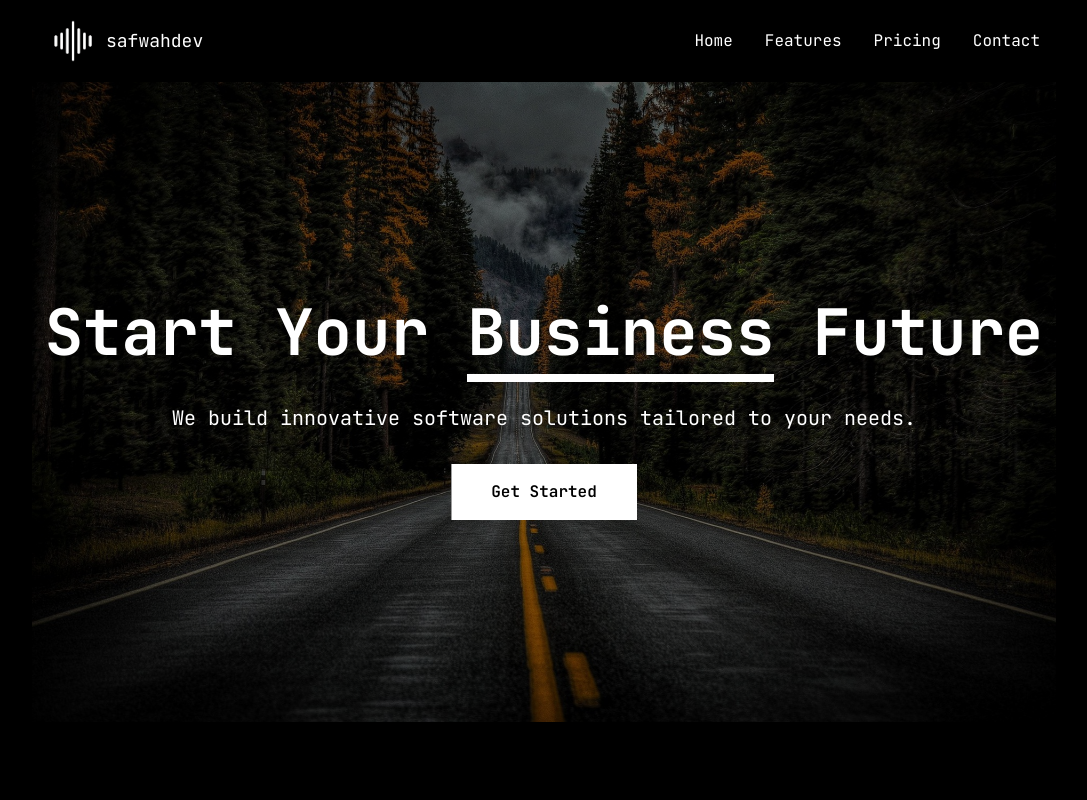
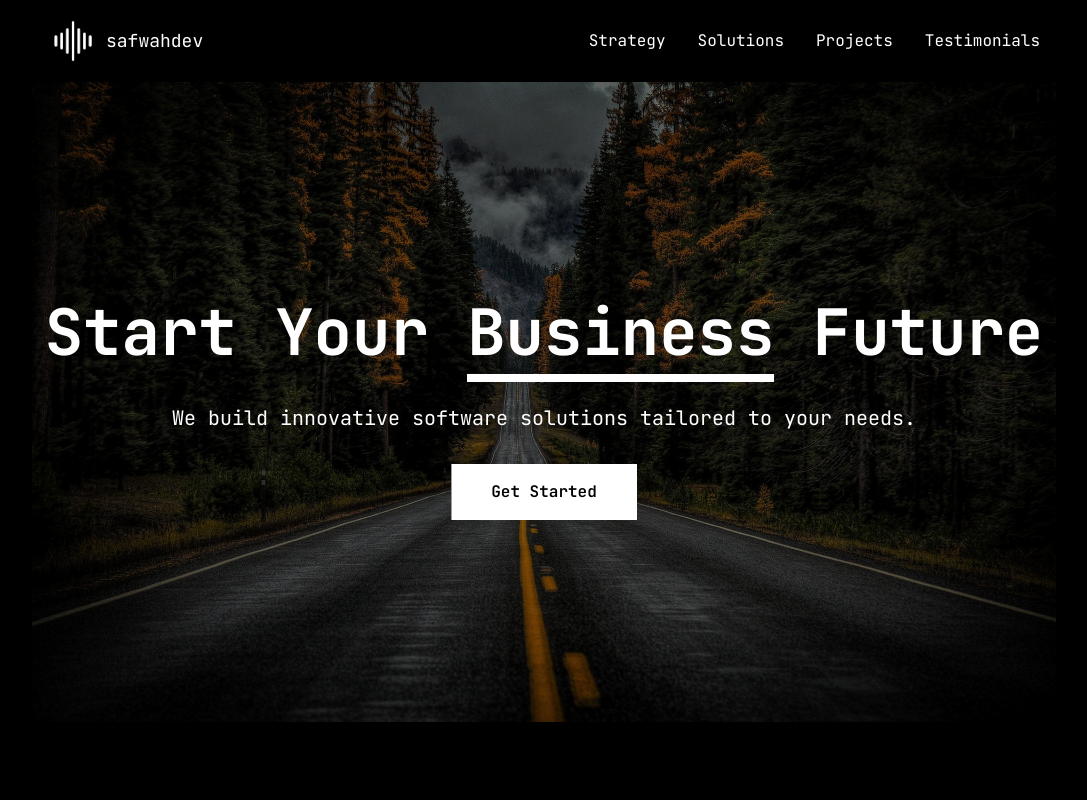
Before and after one commit to Ammarbashirharuna/safwahdev-portfolio, a Next.js app: page / in a window 1280 px wide. Shown: the top 800 px of the page, without its empty margins (96-1183 px from the left). Built offline with nearby package versions, Linux system fonts and the light colour scheme.

Commit message:
furbish the UI design again

```diff
--- a/app/page.js
+++ b/app/page.js
@@ -1,34 +1,106 @@
+'use client';
+
 import Image from "next/image";
+import { useState } from "react";
 import { FaCheckCircle, FaArrowRight } from "react-icons/fa";
 import { CiGlobe } from "react-icons/ci";
 import { BsCloud, BsCloudLightning } from "react-icons/bs"
 import { RxCode } from "react-icons/rx";
 
 export default function Home() {
+  const [isOpen, setIsOpen] = useState(false);
+
+  const toggleMenu = () => {
+    setIsOpen(!isOpen);
+  };
+
   return (
     <main className="bg-black">
       <article className="flex min-h-screen flex-col items-center justify-between max-w-[80vw] my-0 mx-[auto] text-white">
-        <nav className="w-full flex items-center justify-between p-4">
+      <nav className="w-full flex items-center justify-between p-4 bg-black text-white">
       <div className="flex items-center gap-2">
         <Image
-              // Replace with your logo path
           src={`/logo-safwah.png`}
           alt="logo"
           width={50}
           height={50}
           style={{
             maxWidth: "100%",
-                height: "auto"
-              }} />
+            height: "auto",
+          }}
+        />
         <span className="text-lg">safwahdev</span>
       </div>
-          <ul className="flex space-x-8">
-            <li className="hover:text-gray-300 cursor-pointer">Home</li>
-            <li className="hover:text-gray-300 cursor-pointer">Features</li>
-            <li className="hover:text-gray-300 cursor-pointer">Pricing</li>
-            <li className="hover:text-gray-300 cursor-pointer">Contact</li>
+      <div className="md:hidden">
+        <button
+          onClick={toggleMenu}
+          className="text-white focus:outline-none focus:ring-2 focus:ring-white"
+        >
+          {isOpen ? (
+            <svg
+              className="w-6 h-6"
+              fill="none"
+              stroke="currentColor"
+              viewBox="0 0 24 24"
+              xmlns="http://www.w3.org/2000/svg"
+            >
+              <path
+                strokeLinecap="round"
+                strokeLinejoin="round"
+                strokeWidth="2"
+                d="M6 18L18 6M6 6l12 12"
+              />
+            </svg>
+          ) : (
+            <svg
+              className="w-6 h-6"
+              fill="none"
+              stroke="currentColor"
+              viewBox="0 0 24 24"
+              xmlns="http://www.w3.org/2000/svg"
+            >
+              <path
+                strokeLinecap="round"
+                strokeLinejoin="round"
+                strokeWidth="2"
+                d="M4 6h16M4 12h16m-7 6h7"
+              />
+            </svg>
+          )}
+        </button>
+      </div>
+      <ul
+        className={`${
+          isOpen ? "block" : "hidden"
+        } md:flex space-y-4 md:space-y-0 md:space-x-8 absolute md:relative top-16 md:top-0 left-0 w-full md:w-auto bg-black md:bg-transparent z-50 p-4 md:p-0`}
+      >
+        <li className="hover:text-gray-300 cursor-pointer">
+          <a href="#approach" className="block md:inline" onClick={toggleMenu}>
+            Strategy
+          </a>
+        </li>
+        <li className="hover:text-gray-300 cursor-pointer">
+          <a href="#services" className="block md:inline" onClick={toggleMenu}>
+            Solutions
+          </a>
+        </li>
+        <li className="hover:text-gray-300 cursor-pointer">
+          <a href="#projects" className="block md:inline" onClick={toggleMenu}>
+            Projects
+          </a>
+        </li>
+        <li className="hover:text-gray-300 cursor-pointer">
+          <a
+            href="#testimonials"
+            className="block md:inline"
+            onClick={toggleMenu}
+          >
+            Testimonials
+          </a>
+        </li>
       </ul>
     </nav>
+
 
         {/* Hero Section */}
         <section className="relative min-h-[80vh] w-full flex flex-col items-center justify-center text-center">
@@ -55,7 +127,7 @@ export default function Home() {
         </section>
 
         {/* How we approach projects Section */}
-        <section className="my-20 px-6 py-12 bg-black text-white">
+        <section id="approach" className="my-20 px-6 py-12 bg-black text-white">
           <div className="container mx-auto flex flex-col lg:flex-row gap-12">
             <div className="lg:w-1/2 lg:text-left">
               <h2 className="text-5xl font-semibold mb-6">Our Approach</h2>
@@ -136,7 +208,7 @@ export default function Home() {
         </section>
 
         {/* Services Section */}
-        <section className="my-16 flex flex-col gap-10">
+        <section id="services" className="my-16 flex flex-col gap-10">
           <h2 className="text-5xl font-bold">Our Solutions</h2>
           <p className="max-w-[50%] text-gray-300">Services are professional offerings provided by businesses to meet specific needs or solve problems for their customers.
             Services can range from your budget.
@@ -209,10 +281,8 @@ export default function Home() {
           </div>
         </section>
 
-
-
         {/* Portfolio Section */}
-        <section className="my-20 px-6 py-12 bg-black text-white">
+        <section id="projects" className="my-20 px-6 py-12 bg-black text-white">
           <div className="container mx-auto">
             <h2 className="text-5xl font-semibold mb-6">Our Work</h2>
             <p className="max-w-[50%] text-gray-300 mb-8">Services are professional offerings provided by businesses to meet specific needs or solve problems for their customers. Services can range from your budject.</p>
@@ -353,7 +423,7 @@ export default function Home() {
         </section>
 
         {/* Testimonials Section */}
-        <section className="my-20 px-6 py-12">
+        <section id="testimonials" className="my-20 px-6 py-12">
           <div className="container mx-auto">
             <h2 className="text-5xl font-semibold mb-6">Our Clients Said</h2>
             <p className="max-w-[50%] text-gray-300 mb-8">Services are professional offerings provided by businesses to meet specific needs or solve problems for their customers. Services can range from your budject.</p>
@@ -381,9 +451,37 @@ export default function Home() {
           </div>
         </section>
 
+        {/* Contact Section */}
+        <section id="contact" className="my-20 px-6 py-12 bg-black text-white">
+          <div className="container mx-auto text-center">
+            <h2 className="text-5xl font-semibold mb-6">Get In Touch</h2>
+            <p className="max-w-[50%] mx-auto text-gray-300 mb-8">
+              Ready to start your project? Contact us today to discuss your needs and how we can help.
+            </p>
+            <button className="relative overflow-hidden bg-white text-black font-semibold py-4 px-10 transition-all duration-500 group">
+              <span className="relative z-10 group-hover:text-white transition-colors duration-500">Contact Us</span>
+              <div className="absolute inset-0 bg-black w-full h-full transform -translate-x-full group-hover:translate-x-0 transition-transform duration-500 ease-out"></div>
+            </button>
+          </div>
+        </section>
+
         {/* Footer */}
-        <footer className="w-full py-12 text-center">
-          © 2024 Your Company Name | <a href="#" className="text-cyan-500 hover:underline">Privacy Policy</a> | <a href="#" className="text-cyan-500 hover:underline">Terms of Service</a>
+        <footer className="bg-black text-white py-6">
+          <div className="container mx-auto flex flex-col md:flex-row justify-between items-center">
+            <div className="mb-4 md:mb-0">
+              <Image
+                src={`/logo-safwah.png`}
+                alt="logo"
+                width={50}
+                height={50}
+                style={{
+                  maxWidth: "100%",
+                  height: "auto",
+                }}
+              />
+            </div>
+            <p className="text-center text-gray-400">&copy; 2023 Safwahdev. All Rights Reserved.</p>
+          </div>
         </footer>
       </article>
     </main>
```
Lines whose indentation alone changed are shown as unchanged.
